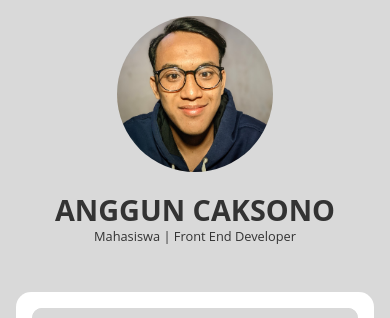
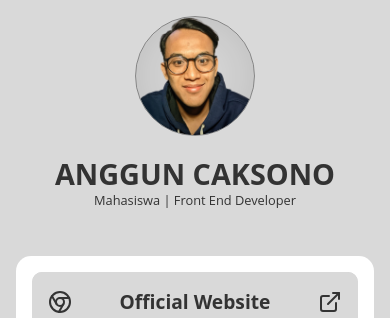
Before and after one commit to alrescha79-cmd/linkme, a plain HTML site: page index.html in a window 390 px wide. Shown: the top 318 px of the page. Drawn offline with nearby package versions, Linux system fonts and the light colour scheme.

Commit message:
change pp

```diff
--- a/index.html
+++ b/index.html
@@ -15,7 +15,7 @@
     <section class="profile" id="profile">
         <div class="container">
             <div class="image">
-                <img src="src/img/profile.jpg" alt="profile">
+                <img src="src/img/profile-bg.png" alt="profile">
             </div>
             <div class="name">
                 <h2>ANGGUN CAKSONO</h2>
--- a/style.css
+++ b/style.css
@@ -32,6 +32,10 @@ body {
     border-radius: 50%;
     width: 156px;
     height: 156px;
+    border: 1px solid #4e4e4e97;
+    box-shadow: 0px -1px 79px -20px rgba(0, 0, 0, 0.2) inset;
+    -webkit-box-shadow: 0px -1px 79px -20px rgba(0, 0, 0, 0.2) inset;
+    -moz-box-shadow: 0px -1px 79px -20px rgba(0, 0, 0, 0.2) inset;
 }
 
 .name {
@@ -108,6 +112,10 @@ body {
 }
 
 @media (max-width: 430px) {
+    .image img {
+        width: 120px;
+        height: 120px;
+    }
     .name h2 {
         font-size: 1.8em;
     }
```
Also changed, not shown: src/img/profile-bg.png (added).
